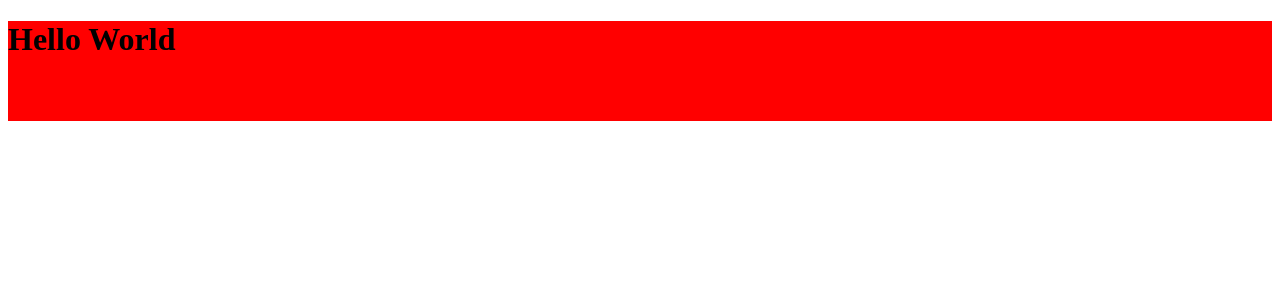
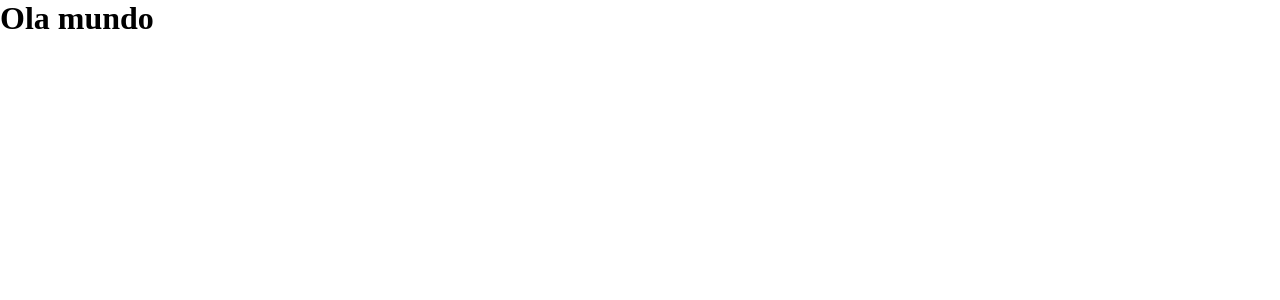
Before and after one commit to Kubo-Architecture/kubo-frontend, a React (Vite) app: page / in a window 1280 px wide. Shown: the top 300 px of the page. Built offline with nearby package versions, Linux system fonts and the light colour scheme.

Commit message:
feat: implement global css file for universal settings

```diff
--- a/src/App.jsx
+++ b/src/App.jsx
@@ -1,4 +1,5 @@
 import RouterLink from "./routes/routes"
+import "./index.css"
 
 function App() {
 
--- a/src/index.css
+++ b/src/index.css
@@ -0,0 +1,4 @@
+*{
+    padding: 0;
+    margin: 0;
+}
--- a/src/routes/routes.jsx
+++ b/src/routes/routes.jsx
@@ -6,7 +6,8 @@ export default function Rotas() {
     return (
         <BrowserRouter>
             <Routes>
-                <Route path="/" element={<LoginPage/>} />
+                <Route path="/" element={<h1>Ola mundo</h1>} />
+                <Route path="/login" element={<LoginPage/>} />
             </Routes>
         </BrowserRouter>
     );
```
